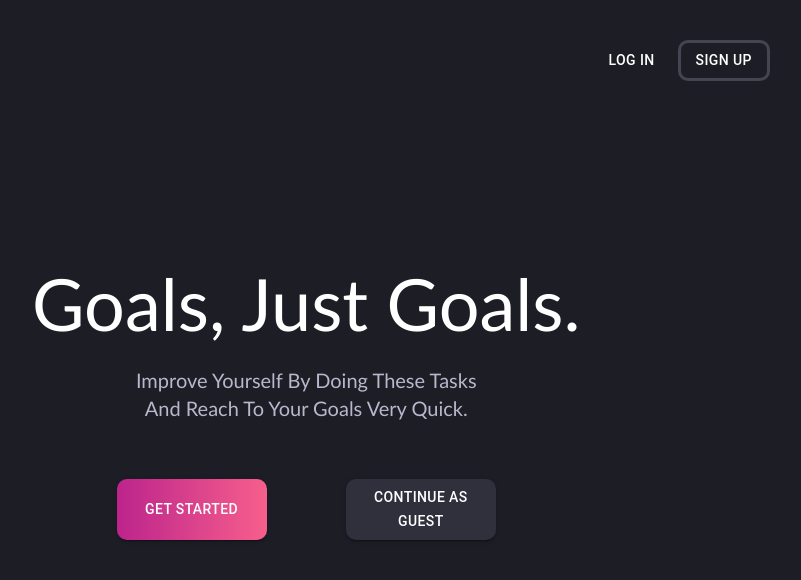
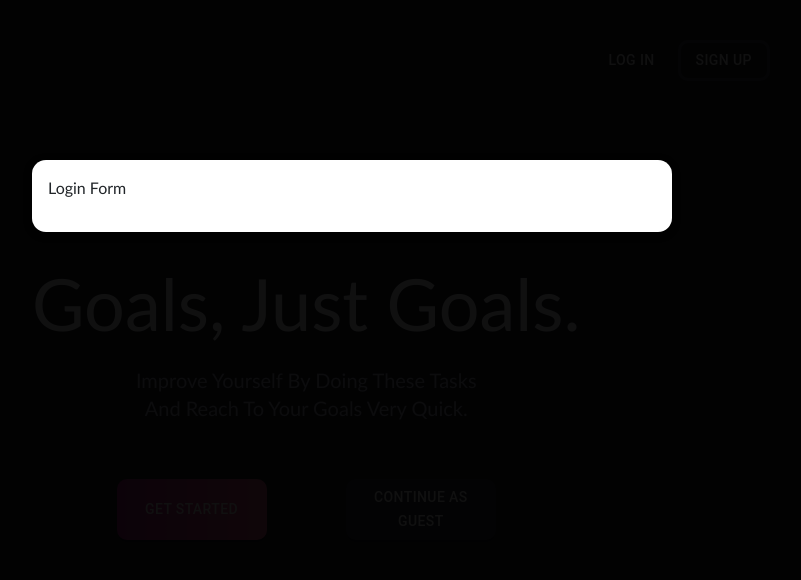
Before and after one commit to NimaNaderi/Todo-App, a React (Create React App) app: page / in a window 1280 px wide. Both pictures are taken after a click on the button "GET STARTED". Shown: the top 580 px of the page, without its empty margins (288-1089 px from the left). Built offline with nearby package versions, Linux system fonts and the light colour scheme.

Commit message:
Authenticating Form Added And Fixed

```diff
--- a/public/index.html
+++ b/public/index.html
@@ -28,6 +28,7 @@
   </head>
   <body>
     <noscript>You need to enable JavaScript to run this app.</noscript>
+    <div id="overlays"></div>
     <div id="root"></div>
     <!--
       This HTML file is a template.
--- a/src/App.js
+++ b/src/App.js
@@ -4,7 +4,7 @@ import AppContainer from "./AppContainer";
 function App() {
   return (
     <div className={styles.app}>
-      <AppContainer />
+        <AppContainer />
     </div>
   );
 }
--- a/src/AppContainer.js
+++ b/src/AppContainer.js
@@ -1,12 +1,21 @@
 import styles from "./Styles/appContainer.module.css";
-import React from "react";
-import LeftSide from "./Components/MainComponents/LeftSide";
+import React, { useState } from "react";
 import FirstPage from "./Components/FirstPageComponents/FirstPage";
+import UserAuthForm from "./Templates/UserAuthForm/UserAuthForm";
+import {
+  useModalShowingState,
+  useSetModalShowingState,
+} from "./Context/Providers/ModalShowingState/ModalShowingStateProvider";
 
 export default function AppContainer() {
+  const modalShowingState = useModalShowingState();
+  const setModalShowingState = useSetModalShowingState();
+
   return (
     <div className={styles.container}>
-      {/* <LeftSide /> */}
+      {modalShowingState && (
+        <UserAuthForm onClose={() => setModalShowingState(false)} />
+      )}
       <FirstPage />
     </div>
   );
--- a/src/Components/FirstPageComponents/FirstPage.js
+++ b/src/Components/FirstPageComponents/FirstPage.js
@@ -1,11 +1,22 @@
 import { Button } from "@mui/material";
-import React from "react";
+import React, { useEffect } from "react";
 import ButtonGroup from "@mui/material/ButtonGroup";
 
 import styles from "./../../Styles/firstPage.module.css";
 import { flexbox } from "@mui/system";
+import { useSetModalShowingState } from "../../Context/Providers/ModalShowingState/ModalShowingStateProvider";
+import { useSetTypeOfAuthState } from "../../Context/Providers/TypeOfAuthState/TypeOfAuthProvider";
 
 export default function FirstPage() {
+  const setTypeOfAuthState = useSetTypeOfAuthState();
+  const setModalShowingState = useSetModalShowingState();
+
+  const openModalHandler = (typeOfAuth) => {
+    if (typeOfAuth === "Login") setTypeOfAuthState("Login");
+    else setTypeOfAuthState("Signup");
+    setModalShowingState(true);
+  };
+
   return (
     <div className={styles.container}>
       <section className={styles.welcomeSection}>
@@ -33,6 +44,7 @@ export default function FirstPage() {
             }}
           >
             <Button
+              onClick={() => openModalHandler("Login")}
               style={{ borderRadius: 10 }}
               className={styles.button}
               variant="contained"
@@ -59,10 +71,15 @@ export default function FirstPage() {
       </section>
       <section className={styles.accountSection}>
         <ButtonGroup sx={{ color: "black" }} style={{ marginTop: 40 }}>
-          <Button sx={{ color: "white" }} variant="text">
+          <Button
+            onClick={() => openModalHandler("Login")}
+            sx={{ color: "white" }}
+            variant="text"
+          >
             Log in
           </Button>
           <Button
+            onClick={() => openModalHandler("Signup")}
             sx={{ color: "white", borderColor: "#444550" }}
             variant="outlined"
             style={{ marginLeft: 15, borderRadius: 10, borderWidth: 3 }}
--- /dev/null
+++ b/src/Context/Providers/ModalShowingState/ModalShowingStateProvider.js
@@ -0,0 +1,28 @@
+import React, { createContext, useContext, useState } from "react";
+
+const ModalShowingStateContext = createContext();
+const SetModalShowingStateContext = createContext();
+
+//! Custom Hooks To Make Using Easier !
+
+export const useModalShowingState = () => {
+  const context = useContext(ModalShowingStateContext);
+  return context;
+};
+
+export const useSetModalShowingState = () => {
+  const context = useContext(SetModalShowingStateContext);
+  return context;
+};
+
+export default function ModalShowingStateProvider({ children }) {
+  const [modalShowing, setIsModalShowing] = useState(false);
+
+  return (
+    <ModalShowingStateContext.Provider value={modalShowing}>
+      <SetModalShowingStateContext.Provider value={setIsModalShowing}>
+        {children}
+      </SetModalShowingStateContext.Provider>
+    </ModalShowingStateContext.Provider>
+  );
+}
--- /dev/null
+++ b/src/Context/Providers/TypeOfAuthState/TypeOfAuthProvider.js
@@ -0,0 +1,26 @@
+import React, { useState } from "react";
+import { createContext, useContext } from "react";
+
+const TypeOfAuthContext = createContext();
+const SetTypeOfAuthContext = createContext();
+
+export const useTypeOfAuthState = () => {
+  const context = useContext(TypeOfAuthContext);
+  return context;
+};
+
+export const useSetTypeOfAuthState = () => {
+  const context = useContext(SetTypeOfAuthContext);
+  return context;
+};
+
+export default function TypeOfAuthProvider({ children }) {
+  const [typeOfAuth, setTypeOfAuth] = useState("");
+  return (
+    <TypeOfAuthContext.Provider value={typeOfAuth}>
+      <SetTypeOfAuthContext.Provider value={setTypeOfAuth}>
+        {children}
+      </SetTypeOfAuthContext.Provider>
+    </TypeOfAuthContext.Provider>
+  );
+}
--- /dev/null
+++ b/src/Context/ProvidersContainer.js
@@ -0,0 +1,11 @@
+import React from "react";
+import ModalShowingStateProvider from "./Providers/ModalShowingState/ModalShowingStateProvider";
+import TypeOfAuthProvider from "./Providers/TypeOfAuthState/TypeOfAuthProvider";
+
+export default function ProvidersContainer({ children }) {
+  return (
+    <ModalShowingStateProvider>
+      <TypeOfAuthProvider>{children}</TypeOfAuthProvider>
+    </ModalShowingStateProvider>
+  );
+}
--- /dev/null
+++ b/src/Templates/Modal/Modal.js
@@ -0,0 +1,33 @@
+import { createPortal } from "react-dom";
+// import { ToastContainer } from "react-toastify";
+import styles from "./Modal.module.css";
+
+const Backdrop = (props) => {
+  return <div className={styles.backdrop} onClick={props.onClose}></div>;
+};
+
+const ModalOverlay = (props) => {
+  return (
+    <div className={styles.modal}>
+      {/* <ToastContainer /> */}
+      <div className={styles.content}>{props.children}</div>
+    </div>
+  );
+};
+
+const portalContainer = document.getElementById("overlays");
+
+const Modal = (props) => {
+  return (
+    <>
+      <Backdrop onClose={props.onClose} />
+      {createPortal(<Backdrop />, portalContainer)}
+      {createPortal(
+        <ModalOverlay>{props.children}</ModalOverlay>,
+        portalContainer
+      )}
+    </>
+  );
+};
+
+export default Modal;
--- /dev/null
+++ b/src/Templates/Modal/Modal.module.css
@@ -0,0 +1,40 @@
+.backdrop {
+  position: fixed;
+  top: 0;
+  left: 0;
+  width: 100%;
+  height: 100vh;
+  z-index: 20;
+  background-color: rgba(0, 0, 0, 0.75);
+}
+
+.modal {
+  position: fixed;
+  top: 20vh;
+  left: 5%;
+  width: 90%;
+  background-color: white;
+  padding: 1rem;
+  border-radius: 14px;
+  box-shadow: 0 2px 8px rgba(0, 0, 0, 0.25);
+  z-index: 30;
+  animation: slide-down 300ms ease-out forwards;
+}
+
+@media (min-width: 768px) {
+  .modal {
+    width: 40rem;
+    left: calc(50% - 20rem);
+  }
+}
+
+@keyframes slide-down {
+  from {
+    opacity: 0;
+    transform: translateY(-3rem);
+  }
+  to {
+    opacity: 1;
+    transform: translateY(0);
+  }
+}
--- /dev/null
+++ b/src/Templates/UserAuthForm/UserAuthForm.js
@@ -0,0 +1,32 @@
+import React, { useState } from "react";
+import {
+  useModalShowingState,
+  useSetModalShowingState,
+} from "../../Context/Providers/ModalShowingState/ModalShowingStateProvider";
+import { useTypeOfAuthState } from "../../Context/Providers/TypeOfAuthState/TypeOfAuthProvider";
+import Modal from "../Modal/Modal";
+
+const useRenderByAuthType = () => {
+  let renderedValue;
+  const typeOfAuthState = useTypeOfAuthState();
+  const setModalShowingState = useSetModalShowingState();
+
+  if (typeOfAuthState === "Login") {
+    renderedValue = (
+      <>
+        <p>Login Form</p>
+      </>
+    );
+  } else {
+    renderedValue = (
+      <>
+        <p>Signup Form</p>
+      </>
+    );
+  }
+  return <>{renderedValue}</>;
+};
+
+export default function UserAuthForm(props) {
+  return <Modal onClose={props.onClose}>{useRenderByAuthType()}</Modal>;
+}
--- a/src/index.js
+++ b/src/index.js
@@ -3,5 +3,12 @@ import ReactDOM from "react-dom";
 import "./Styles/index.css";
 import App from "./App";
 import "bootstrap/dist/css/bootstrap.css";
+import ModalShowingStateProvider from "./Context/Providers/ModalShowingState/ModalShowingStateProvider";
+import ProvidersContainer from "./Context/ProvidersContainer";
 
-ReactDOM.render(<App />, document.getElementById("root"));
+ReactDOM.render(
+  <ProvidersContainer>
+    <App />
+  </ProvidersContainer>,
+  document.getElementById("root")
+);
```
Also changed, not shown: src/Templates/UserAuthForm/userAuthForm.module.css (added).
